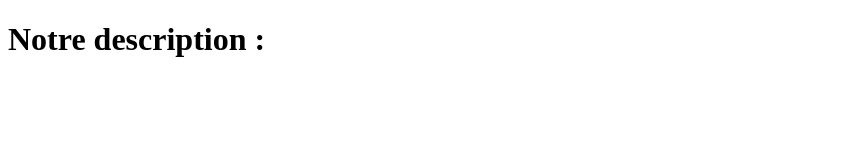
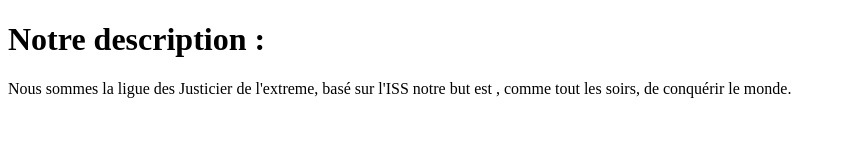
Before and after one commit to Index-True/tp-git, a plain HTML site: page index.html in a window 1280 px wide. Shown: the whole page, without its empty margins (0-846 px from the left). Drawn offline with Linux system fonts and the light colour scheme.

Commit message:
j'ai ajouter ma phrase de description

```diff
--- a/index.html
+++ b/index.html
@@ -8,5 +8,6 @@
 </head>
 <body>
     <h1>Notre description :</h1>
+        <p> Nous sommes la ligue des Justicier de l'extreme, basé sur l'ISS notre  but est , comme tout les soirs, de conquérir le monde.</p>
 </body>
 </html>
```
